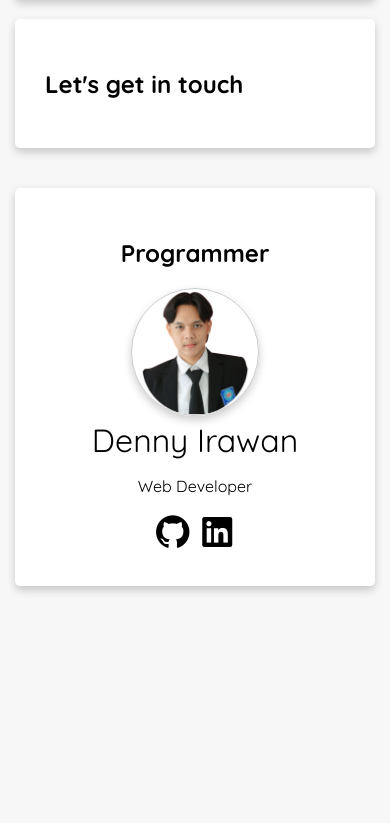
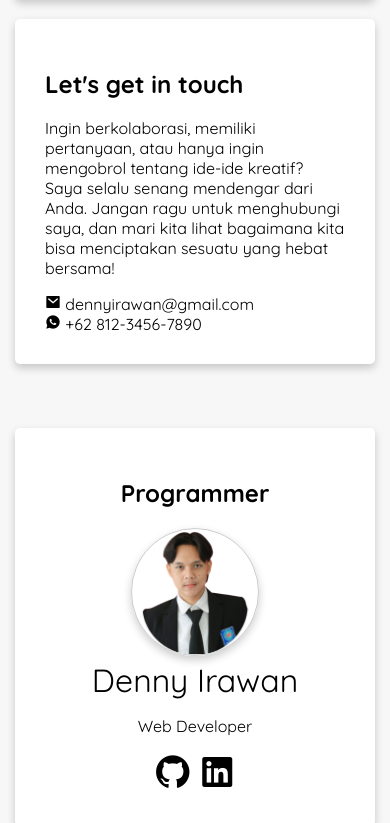
Before and after one commit to Dewan22blue-hawk/dicoding-task, a plain HTML site: page index.html in a window 390 px wide. Shown: the part 1596-2419 px from the top of the page. Drawn offline with nearby package versions, Linux system fonts and the light colour scheme; a script that the page names is missing.

Commit message:
add update

```diff
--- a/index.html
+++ b/index.html
@@ -56,6 +56,11 @@
 
           <article id="contactme" class="card">
               <h2>Let's get in touch</h2>
+              <p>Ingin berkolaborasi, memiliki pertanyaan, atau hanya ingin mengobrol tentang ide-ide kreatif? Saya selalu senang mendengar dari Anda. Jangan ragu untuk menghubungi saya, dan mari kita lihat bagaimana kita bisa menciptakan sesuatu yang hebat bersama!</p>
+              <div class="list-item">
+                <span><i class="ri-mail-fill"></i> dennyirawan@gmail.com</span>
+                <span><i class="ri-whatsapp-fill"></i> +62 812-3456-7890</span>
+              </div>
           </article>
       </div>
 
--- a/styles/style.css
+++ b/styles/style.css
@@ -101,6 +101,7 @@ main {
 main #content {
   float: left;
   width: 75%;
+  margin-bottom: 1.5rem;
 }
 
 main aside section img {
@@ -169,6 +170,11 @@ figcaption {
   width: 400px;
 }
 
+.list-item {
+  display: flex;
+  flex-direction: column;
+}
+
 .about {
   display: flex;
   flex-direction: column;
@@ -226,4 +232,9 @@ figcaption {
     padding-left: 0;
     margin-top: 20px;
   }
+
+  .card-data {
+    height: 100px;
+    width: 100%;
+  }
 }
```
